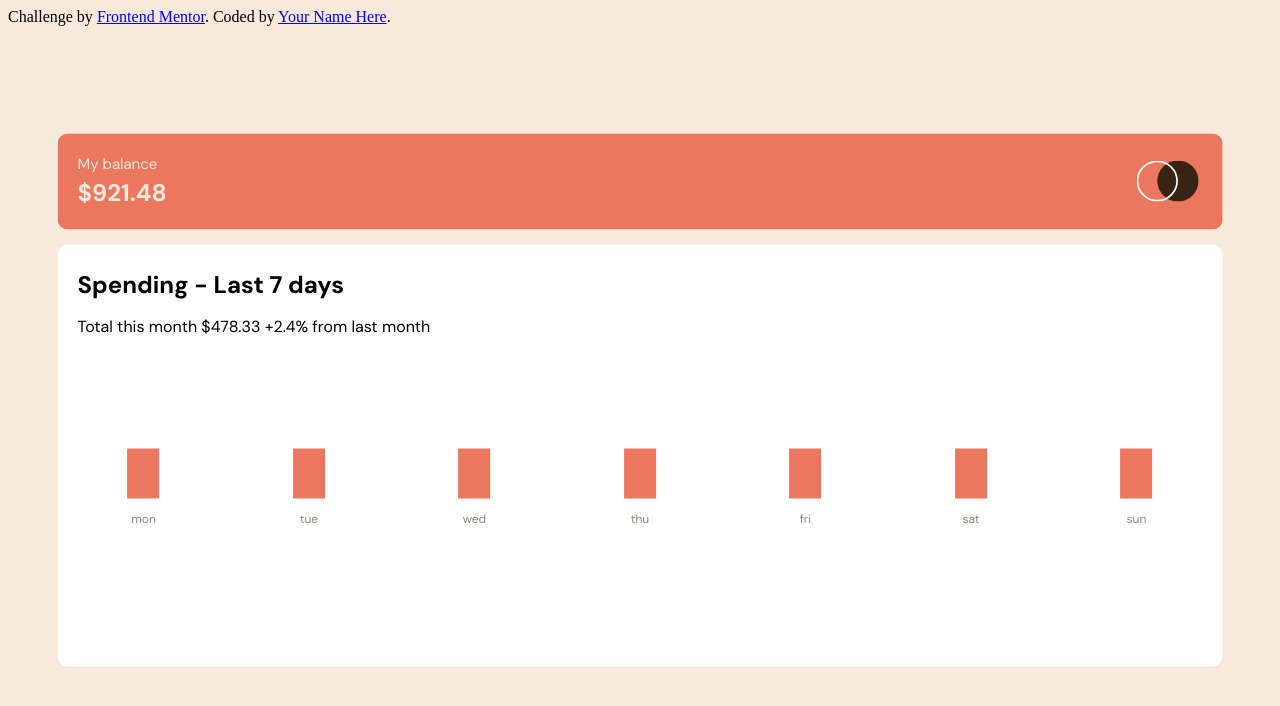
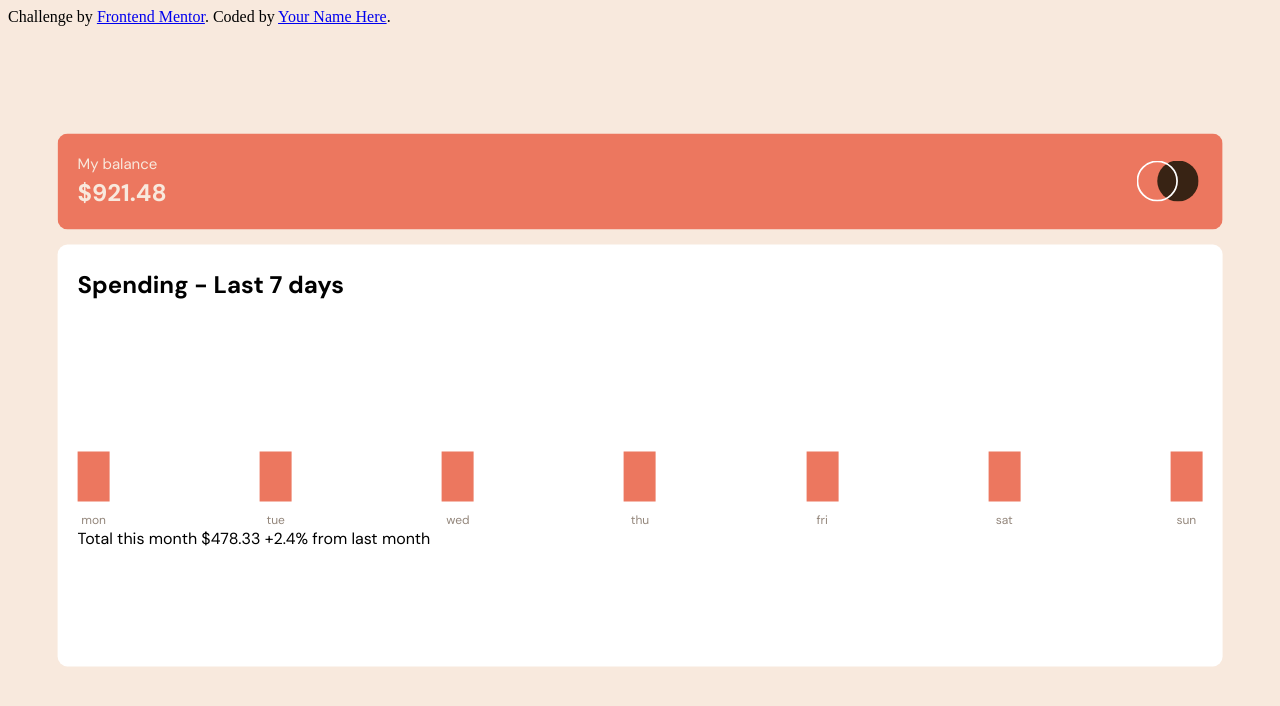
Before and after one commit to JunoField/fmj1-expenses-chart-component, a plain HTML site: page index.html in a window 1280 px wide. Drawn offline with Linux system fonts and the light colour scheme.

Commit message:
realigned bar chart avoiding use of absolute

```diff
--- a/style.css
+++ b/style.css
@@ -70,11 +70,7 @@ main{
 }
 
 #bar-chart{
-    position: absolute;
-    bottom: 140px;
-    left: 50%;
-    transform: translateX(-50%);
-    width: 88%;
+    height: 212px;
 
     display: flex;
     flex-direction: row;
@@ -83,6 +79,7 @@ main{
 }
 
 .chart-column{
+    margin-top: auto;
     display: flex;
     flex-direction: column;
 }
@@ -98,5 +95,5 @@ main{
     font-weight: 400;
     color: var(--mediumBrown);
     font-size: 12px;
-    margin-top: 12px;
+    margin-top: 10px;
 }
```
